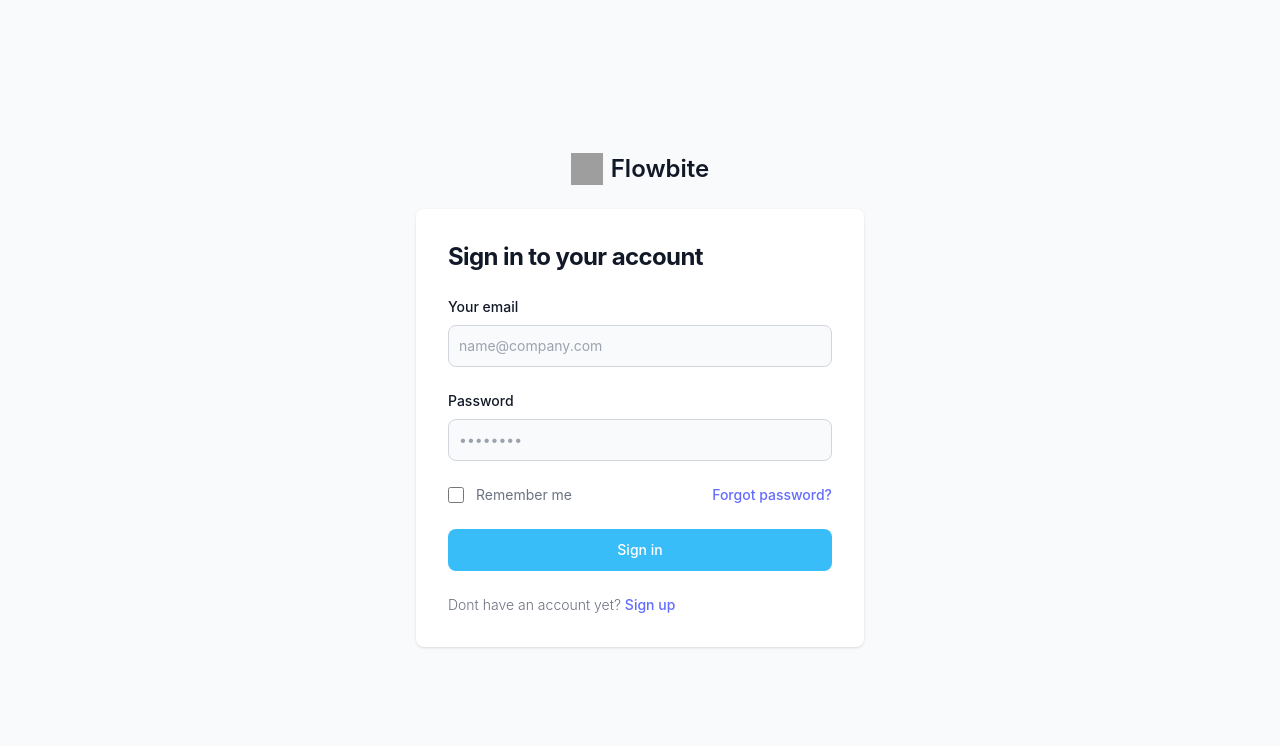
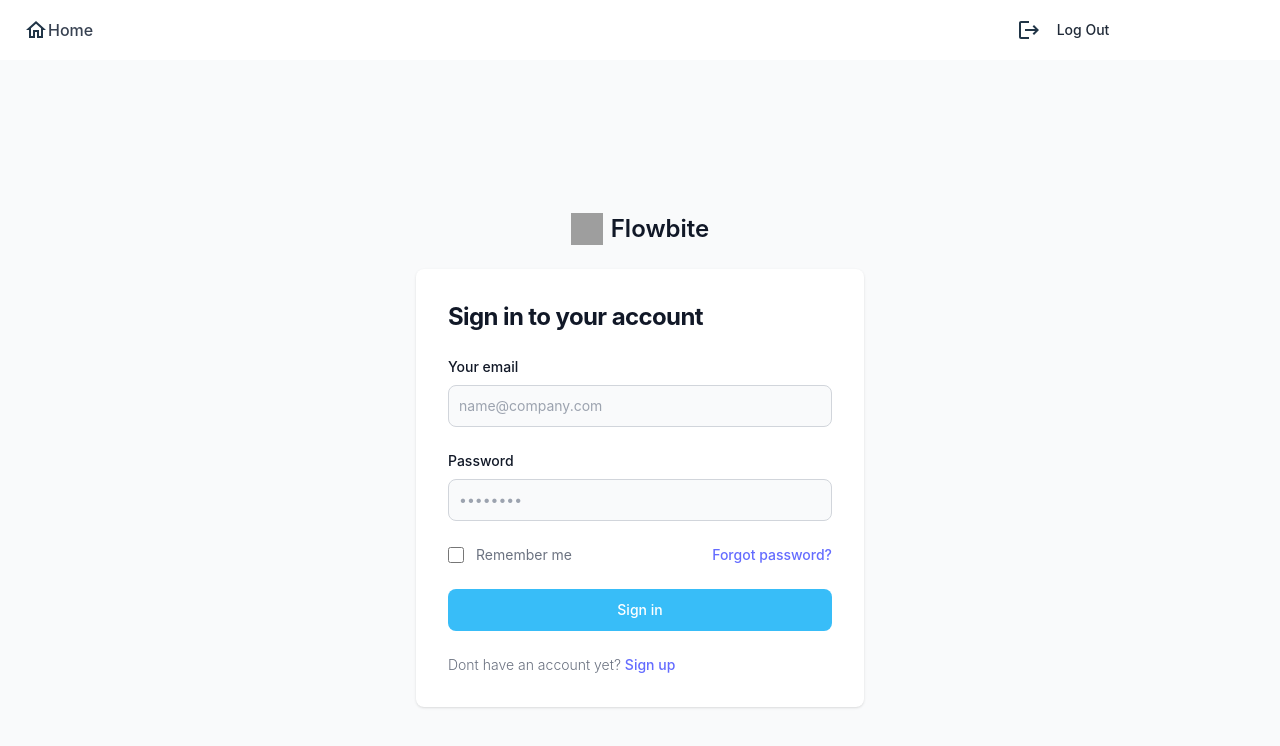
Before and after one commit to Nicolas-ggd/covid19-api-vite-react, a React (Vite) app: page / in a window 1280 px wide. Shown: the top 746 px of the page. Built offline with nearby package versions, Linux system fonts and the light colour scheme; grey boxes are pictures that could not be loaded.

Commit message:
fix login bug

```diff
--- a/src/App.jsx
+++ b/src/App.jsx
@@ -1,20 +1,20 @@
 import { BrowserRouter as Router, Route, Routes } from "react-router-dom";
 
 import { PrivateRoutes } from "./utils/PrivateRoutes";
-import { SignIn } from "./components/authorization/SignIn";
 import { Header } from "./components/header/Header";
 import { Home } from "./components/home/Home";
+import { Auth } from "./components/auth/Auth";
 
 function App() {
   return (
     <div className="w-screen h-screen bg-gray-50">
       <Router>
-            {/* <Header /> */}
+        <Header />
         <Routes>
           <Route element={<PrivateRoutes />}>
             <Route element={<Home />} exact path="/home" ></Route>
           </Route>
-          <Route exact path="/" element={<SignIn />}></Route>
+          <Route exact path="/" element={<Auth />}></Route>
         </Routes>
 
       </Router>
```
